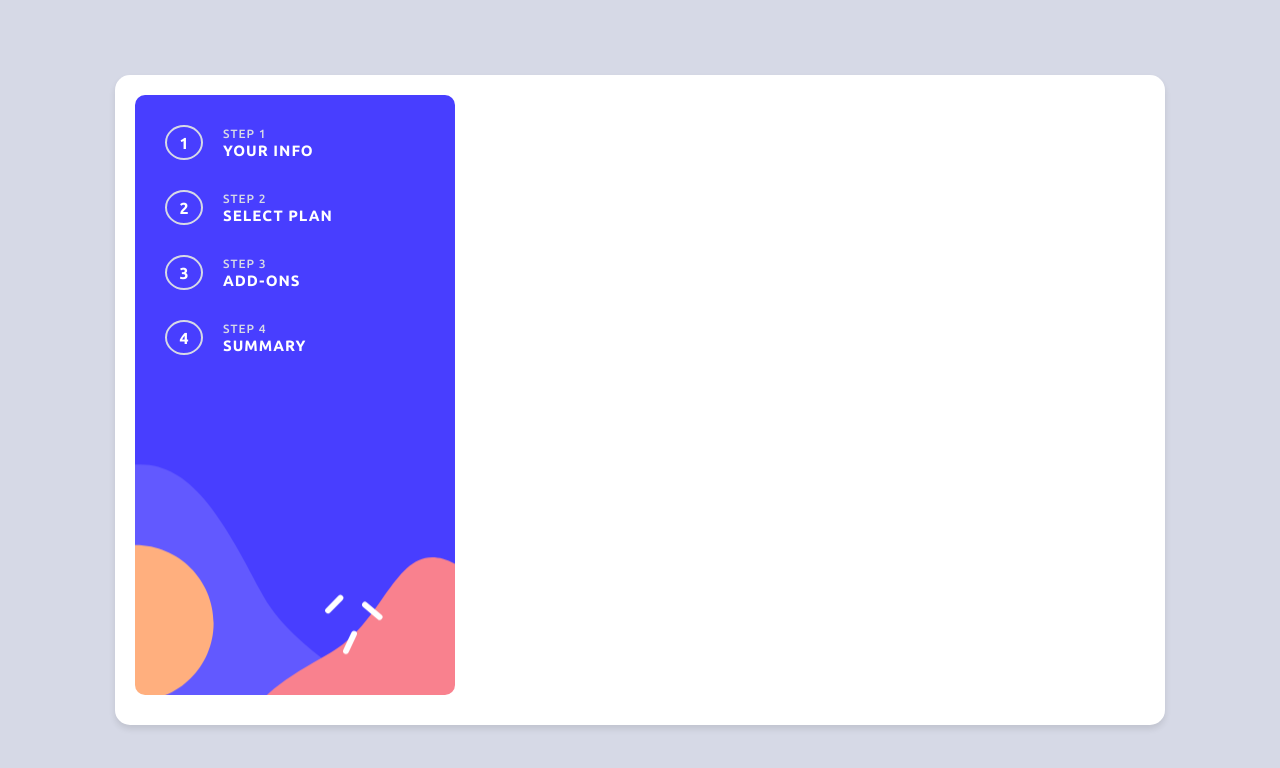
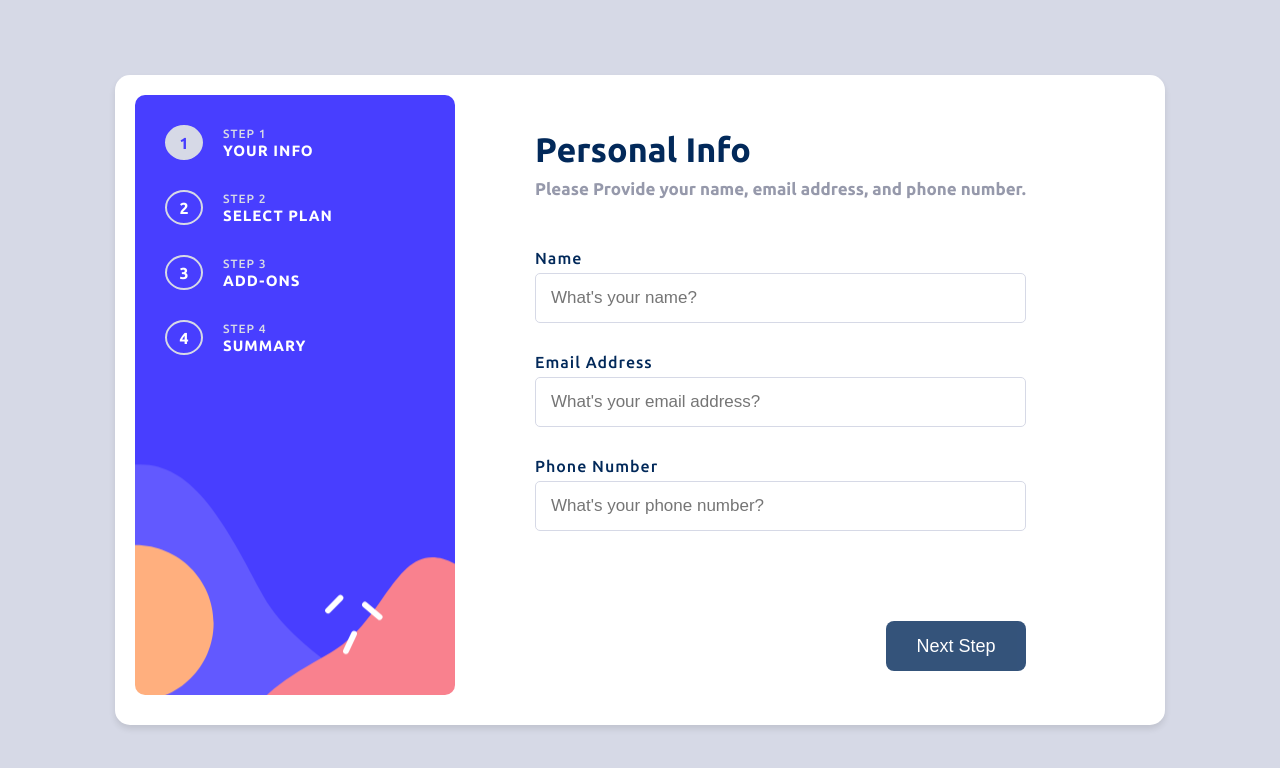
Before and after one commit to LFzinn/Mult-Step-Form, an Angular app: page /step1 in a window 1280 px wide. Before the commit this address led to /. Shown: the top 768 px of the page. Built offline with nearby package versions, Linux system fonts and the light colour scheme.

Commit message:
fix: routing

```diff
--- a/src/app/app-routing.module.ts
+++ b/src/app/app-routing.module.ts
@@ -7,7 +7,8 @@ import { Step4Component } from './components/step4/step4.component';
 import { ThanksComponent } from './components/thanks/thanks.component';
 
 const routes: Routes = [
-  {path: '', component: Step1Component},
+  {path: '' , pathMatch: 'full', redirectTo: 'step1'},
+  {path: 'step1', component : Step1Component},
   {path: 'step2', component: Step2Component},
   {path: 'step3', component: Step3Component},
   {path: 'step4', component: Step4Component},
--- a/src/app/app.component.html
+++ b/src/app/app.component.html
@@ -1,6 +1,6 @@
 <main>
   <div class="global_container">
-      <app-aside-menu></app-aside-menu>
-      <router-outlet></router-outlet>
+      <app-aside-menu/>
+      <router-outlet/>
   </div>
 </main>
--- a/src/app/components/aside-menu/aside-menu.component.html
+++ b/src/app/components/aside-menu/aside-menu.component.html
@@ -6,7 +6,7 @@
 
       <li>
         <div class="menu_item">
-          <div class="menu_number" routerLinkActive="active" [routerLinkActiveOptions]="{ exact: true }"  [routerLink]="['']" >
+          <div class="menu_number" routerLinkActive="active" [routerLinkActiveOptions]="{ exact: true }"  [routerLink]="['/step1']" >
             <span>1</span>
           </div>
           <span id="menu_txt">STEP 1<br><b>YOUR INFO</b></span>
--- a/src/app/components/step3/step3.component.ts
+++ b/src/app/components/step3/step3.component.ts
@@ -31,7 +31,6 @@ export class Step3Component implements OnInit{
     if(this.formData.get('Option1')?.value === !this.formData.get('Option1')?.value) {
       this.formData.get('Option1')?.setValue(true);
     }
-    console.log(this.formData.value)
   }
 
 
```
